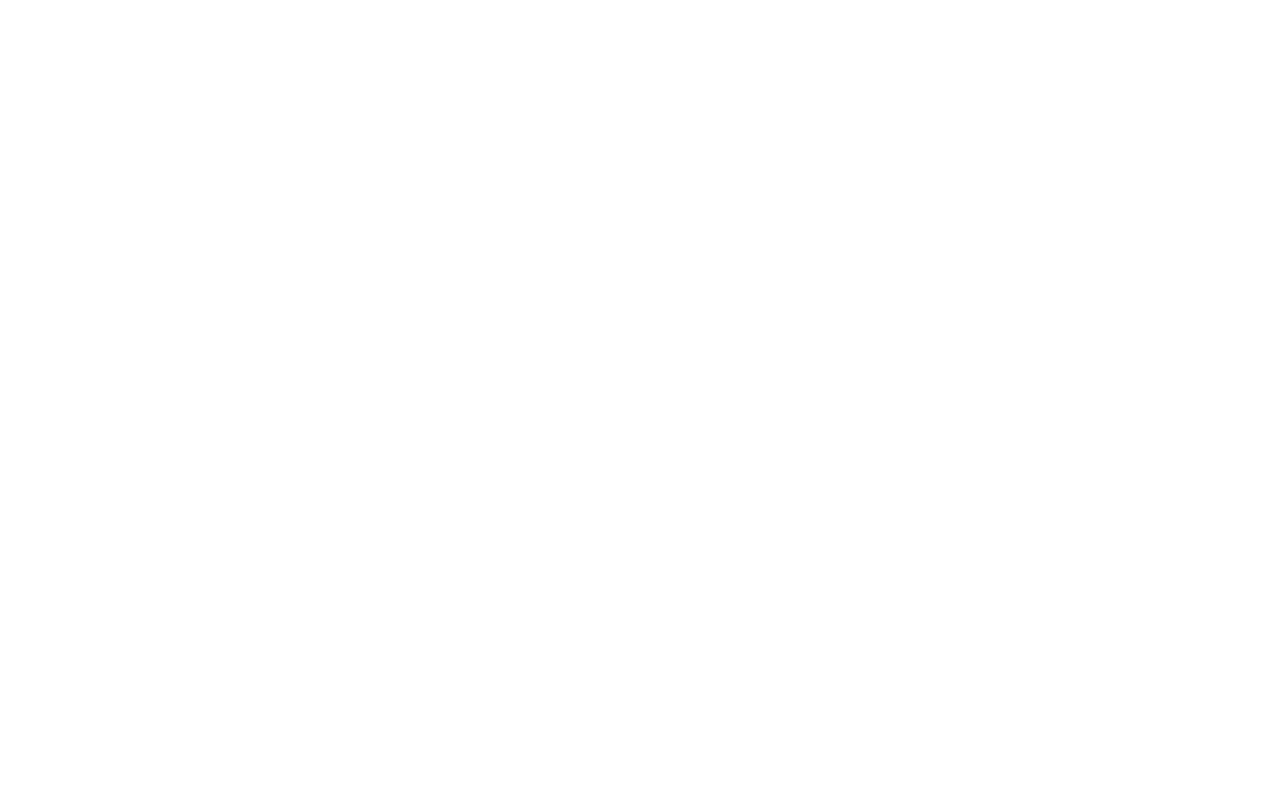
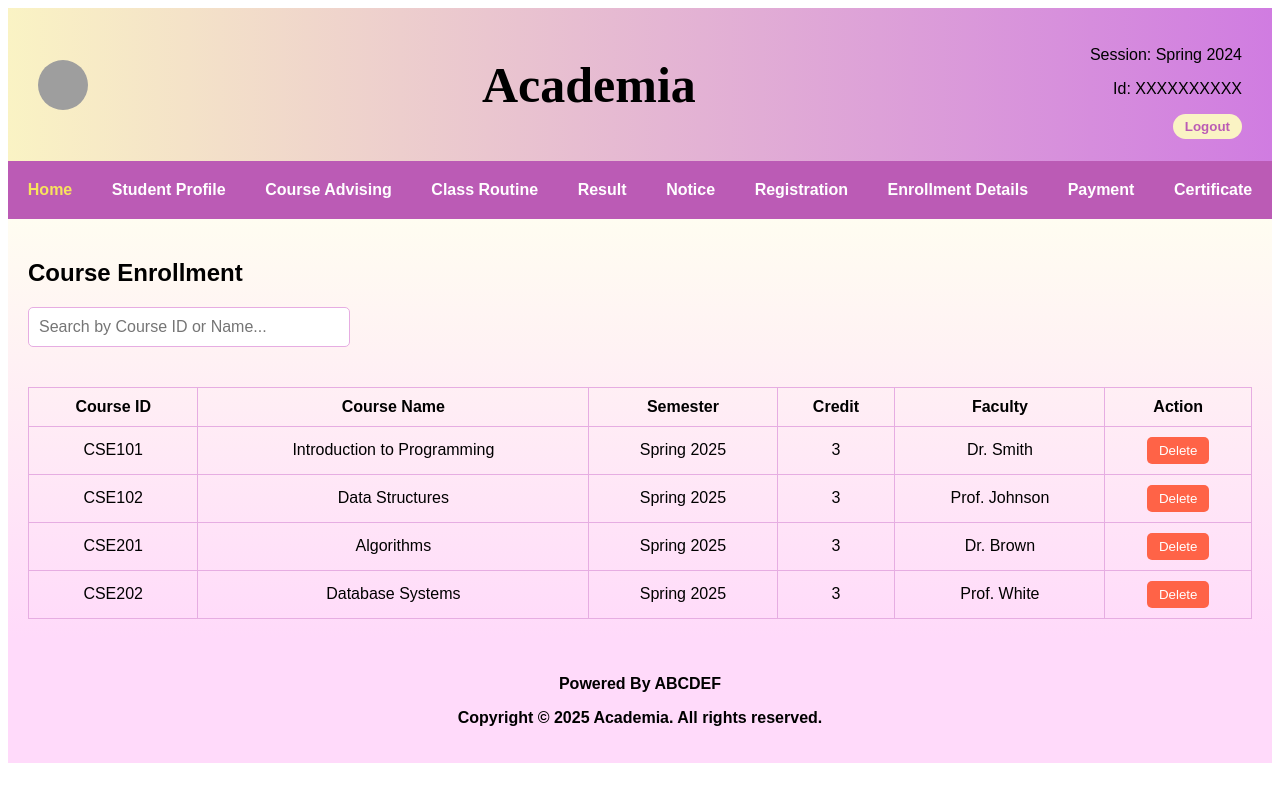
Before and after one commit to arnob-bro/Academia, a React (Vite) app in the folder Academia_Frontend/: page /course-enrollment in a window 1280 px wide. Before the commit this address had no page. Built offline with nearby package versions, Linux system fonts and the light colour scheme; grey boxes are pictures that could not be loaded.

Commit message:
Student Course Enrollment Details

```diff
--- a/Academia_Frontend/src/App.jsx
+++ b/Academia_Frontend/src/App.jsx
@@ -3,6 +3,9 @@
 import LoginPage from "./components/Login/LoginPage";
 import Home from "./components/student pages/studentDashboard/home";
 import StudentAdvisingPage from "./components/student pages/studentAdvisingPage/studentAdvisingPage";
+import StudentCourseEnrollment from "./components/student pages/studentCourseEnrollment/studentCourseEnrollment.jsx";
+
+
 function App() {
   return (
     <Router>
@@ -11,6 +14,9 @@
         <Route path="/course-advising" element={<StudentAdvisingPage />} />
         <Route path="/Login" element={<LoginPage />} />
 
+        <Route path="/course-enrollment" element={<StudentCourseEnrollment />} />
+
+
       </Routes>
     </Router>
   );
--- a/Academia_Frontend/src/components/navbar/navbar.jsx
+++ b/Academia_Frontend/src/components/navbar/navbar.jsx
@@ -26,6 +26,7 @@
           { name: "Result", path: "/result" },
           { name: "Notice", path: "/notice" },
           { name: "Registration", path: "/registration" },
+          { name: "Enrollment Details", path: "/course-enrollment" },
           { name: "Payment", path: "/payment" },
           { name: "Certificate", path: "/certificate" },
         ].map((item) => (
--- /dev/null
+++ b/Academia_Frontend/src/components/student pages/studentCourseEnrollment/studentCourseEnrollment.css
@@ -0,0 +1,195 @@
+/* Student Course Enrollment CSS */
+.student-course-enrollment-container {
+    background: linear-gradient(to bottom, #fffdf1, #ffdafa);
+    padding: 20px;
+}
+
+.search-bar {
+    padding: 10px;
+    width: 100%;
+    max-width: 300px;
+    margin-bottom: 20px;
+    border-radius: 5px;
+    border: 1px solid #e6ade2;
+    font-size: 16px;
+}
+
+.search-bar:focus {
+    border-color: #BB5BB5;
+    box-shadow: #BB5BB5;
+    /* Purple color when focused */
+    outline: none;
+    /* Remove the default outline */
+}
+
+.enrollment-table {
+    width: 100%;
+    border-collapse: collapse;
+    margin-top: 20px;
+}
+
+.enrollment-table th,
+.enrollment-table td {
+    border: 1px solid #e6ade2;
+    padding: 10px;
+    text-align: center;
+}
+
+.delete-btn {
+    padding: 6px 12px;
+    background-color: #ff6347;
+    color: white;
+    border: none;
+    border-radius: 5px;
+    cursor: pointer;
+}
+
+.delete-btn:hover {
+    background-color: #e5533d;
+}
+
+.no-results {
+    text-align: center;
+    font-size: 18px;
+    color: #777;
+}
+
+@media (max-width: 768px) {
+    .student-course-enrollment-container {
+        padding: 15px;
+    }
+
+    .search-bar {
+        width: 100%;
+        margin-bottom: 10px;
+    }
+
+    .enrollment-table th,
+    .enrollment-table td {
+        padding: 8px;
+    }
+}
+
+/* Student Advising Page CSS */
+.student-advising-page-container {
+    background: linear-gradient(to bottom, #fffdf1, #ffdafa);
+    padding: 20px;
+}
+
+.student-info-section {
+    display: flex;
+    gap: 15px;
+    flex-wrap: wrap;
+    justify-content: center;
+    margin-bottom: 20px;
+}
+
+.info-box {
+    background: #fff;
+    padding: 15px;
+    border-radius: 8px;
+    box-shadow: 2px 2px 10px rgba(0, 0, 0, 0.1);
+    text-align: center;
+    width: 200px;
+}
+
+.payment-link {
+    color: #ff8800;
+    text-decoration: none;
+}
+
+.payment-link:hover {
+    text-decoration: underline;
+}
+
+.course-selection table {
+    width: 100%;
+    border-collapse: collapse;
+    margin-top: 20px;
+}
+
+.course-selection th,
+.course-selection td {
+    border: 1px solid #ddd;
+    padding: 10px;
+    text-align: center;
+}
+
+.warning {
+    color: red;
+    font-weight: bold;
+}
+
+button {
+    padding: 8px 15px;
+    border: none;
+    border-radius: 5px;
+    cursor: pointer;
+}
+
+.selected {
+    background-color: #e74c3c;
+    color: white;
+}
+
+.submit-btn {
+    background-color: #27ae60;
+    color: white;
+    padding: 10px 15px;
+    margin-top: 10px;
+}
+
+.selected-courses {
+    margin-top: 30px;
+}
+
+.selected-courses ul {
+    list-style-type: none;
+    padding: 0;
+}
+
+.selected-courses li {
+    font-size: 16px;
+    margin-bottom: 5px;
+}
+
+@media (max-width: 768px) {
+    .student-info-section {
+        flex-direction: column;
+        align-items: center;
+    }
+
+    .info-box {
+        width: 100%;
+        max-width: 250px;
+        margin-bottom: 10px;
+    }
+
+    .course-selection table {
+        font-size: 14px;
+    }
+
+    .submit-btn {
+        width: 100%;
+        padding: 12px;
+    }
+}
+
+@media (max-width: 480px) {
+    .student-advising-page-container {
+        padding: 10px;
+    }
+
+    .course-selection th,
+    .course-selection td {
+        padding: 8px;
+    }
+
+    .selected-courses li {
+        font-size: 14px;
+    }
+
+    .submit-btn {
+        padding: 15px 20px;
+    }
+}
--- /dev/null
+++ b/Academia_Frontend/src/components/student pages/studentCourseEnrollment/studentCourseEnrollment.jsx
@@ -0,0 +1,90 @@
+import React, { useState } from 'react';
+import Navbar from "../../navbar/navbar";
+import Footer from "../../footer/footer";
+import './studentCourseEnrollment.css';
+import { FaTrash } from "react-icons/fa";
+
+const initialEnrolledCourses = [
+  { id: "CSE101", name: "Introduction to Programming", semester: "Spring 2025", credit: 3, faculty: "Dr. Smith" },
+  { id: "CSE102", name: "Data Structures", semester: "Spring 2025", credit: 3, faculty: "Prof. Johnson" },
+  { id: "CSE201", name: "Algorithms", semester: "Spring 2025", credit: 3, faculty: "Dr. Brown" },
+  { id: "CSE202", name: "Database Systems", semester: "Spring 2025", credit: 3, faculty: "Prof. White" }
+];
+
+const StudentCourseEnrollment = () => {
+  const [searchTerm, setSearchTerm] = useState("");
+  const [enrolledCourses, setEnrolledCourses] = useState(initialEnrolledCourses);
+
+  // Function to handle search input change
+  const handleSearchChange = (event) => {
+    setSearchTerm(event.target.value);
+  };
+
+  // Function to remove a course from enrollment
+  const handleDelete = (courseId) => {
+    setEnrolledCourses(enrolledCourses.filter(course => course.id !== courseId));
+  };
+
+  // Filtered courses based on search input
+  const filteredCourses = enrolledCourses.filter(course =>
+    course.id.toLowerCase().includes(searchTerm.toLowerCase()) ||
+    course.name.toLowerCase().includes(searchTerm.toLowerCase())
+  );
+
+  return (
+    <>
+      <Navbar />
+      <div className='student-course-enrollment-container'>
+        <h2>Course Enrollment</h2>
+
+        {/* Search Bar */}
+        <input
+          type="text"
+          placeholder="Search by Course ID or Name..."
+          value={searchTerm}
+          onChange={handleSearchChange}
+          className="search-bar"
+        />
+
+        {/* Enrolled Courses Table */}
+        <table className="enrollment-table">
+          <thead>
+            <tr>
+              <th>Course ID</th>
+              <th>Course Name</th>
+              <th>Semester</th>
+              <th>Credit</th>
+              <th>Faculty</th>
+              <th>Action</th>
+            </tr>
+          </thead>
+          <tbody>
+            {filteredCourses.length > 0 ? (
+              filteredCourses.map(course => (
+                <tr key={course.id}>
+                  <td>{course.id}</td>
+                  <td>{course.name}</td>
+                  <td>{course.semester}</td>
+                  <td>{course.credit}</td>
+                  <td>{course.faculty}</td>
+                  <td>
+                    <button className="delete-btn" onClick={() => handleDelete(course.id)}>
+                      Delete
+                    </button>
+                  </td>
+                </tr>
+              ))
+            ) : (
+              <tr>
+                <td colSpan="6" className="no-results">No enrolled courses found.</td>
+              </tr>
+            )}
+          </tbody>
+        </table>
+      </div>
+      <Footer />
+    </>
+  );
+};
+
+export default StudentCourseEnrollment;
```
